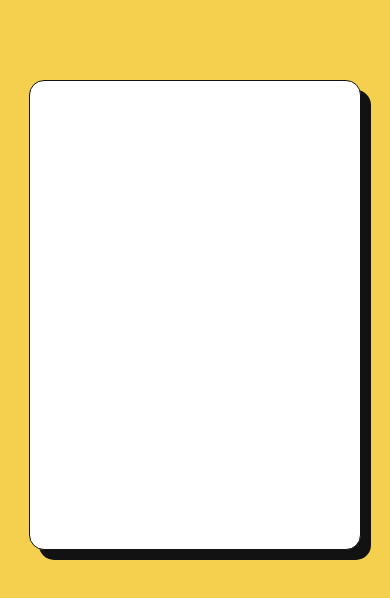
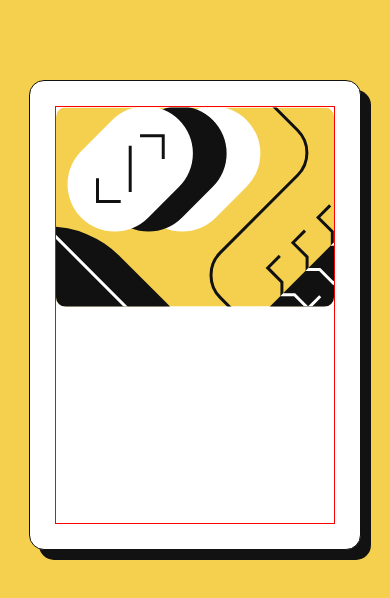
Before and after one commit to JuanBlancodev/blog-preview-card, a React (Vite) app: page / in a window 390 px wide. Shown: the top 598 px of the page. Built offline with nearby package versions, Linux system fonts and the light colour scheme.

Commit message:
ilustration add for mobile

```diff
--- a/src/components/App.jsx
+++ b/src/components/App.jsx
@@ -1,19 +1,31 @@
 import styled from 'styled-components'
+import Ilustration from './Ilustration'
 
 const Wrapper = styled.div`
   margin: 80px auto;
   width: 85%;
   height: 470px;
 
+  padding: 25px;
+
   border-radius: 15px;
   border: 1px solid var(--color-black);
   box-shadow: 10px 10px 0 0 var(--color-black);
 `
 
+const Content = styled.div`
+  border: 1px solid red;
+
+  width: 100%;
+  height: 100%;
+`
+
 const App = () => {
   return (
     <Wrapper className='bg-white'>
-
+      <Content>
+        <Ilustration />
+      </Content>
     </Wrapper>
   )
 }
--- /dev/null
+++ b/src/components/Ilustration.jsx
@@ -0,0 +1,26 @@
+import styled from 'styled-components'
+import ilustrationSVG from '../assets/illustration-article.svg'
+
+const SVGContainer = styled.div`
+  width: 100%;
+  height: 200px;
+  overflow: hidden;
+
+  border-radius: 10px;
+`
+
+const Img = styled.img`
+  width: 100%;
+  height: 100%;
+  object-fit: cover;
+`
+
+const Ilustration = () => {
+  return (
+    <SVGContainer>
+      <Img src={ilustrationSVG} alt="Ilustration" />
+    </SVGContainer>
+  )
+}
+
+export default Ilustration
```
